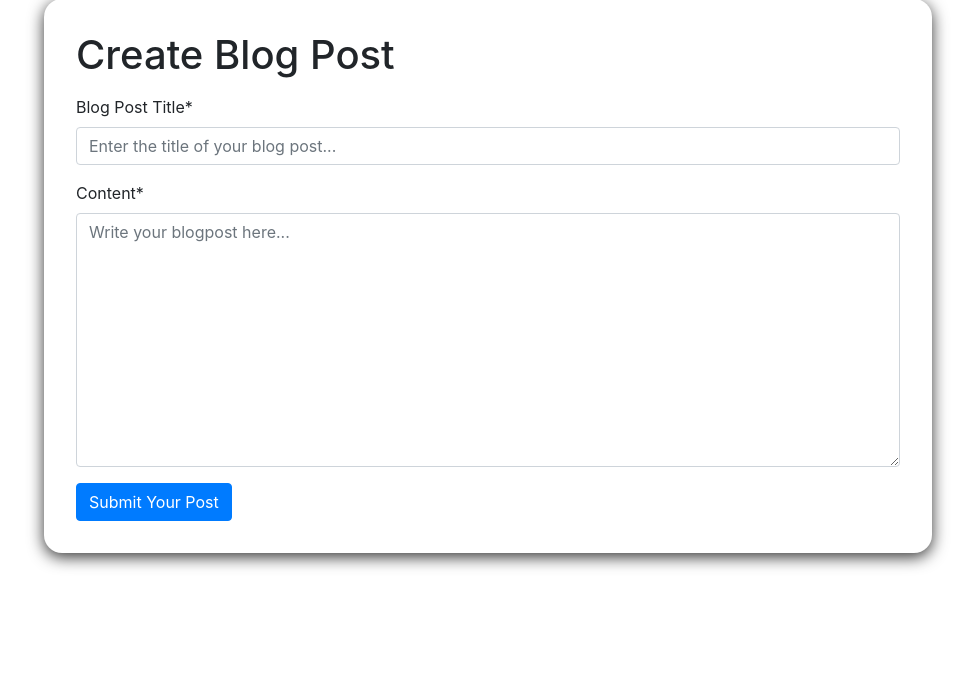
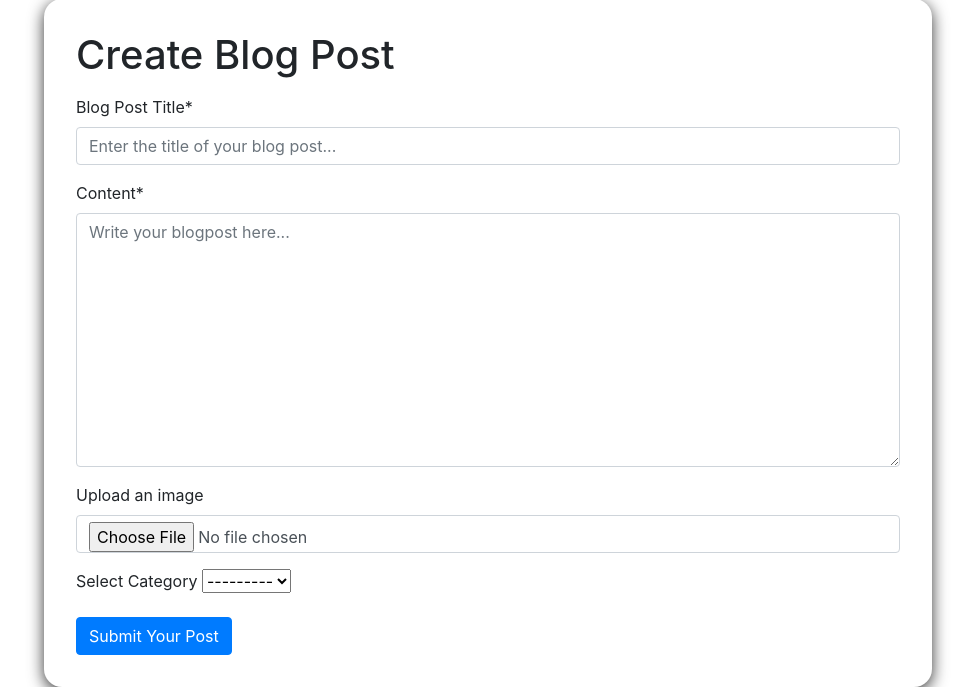
Before and after one commit to tedy-art/BlogPost, a Django app: page /create in a window 1280 px wide. Shown: the part 131-818 px from the top of the page, without its empty margins (152-1127 px from the left). Before the commit the page ends 700 px from the top, so only its background shows below. Run offline with Django 5.2, Linux system fonts and the light colour scheme; data that the repository does not hold is empty; some libraries are stand-ins or nearby versions.

Commit message:
adding all code about category create, add categories to posts

```diff
--- a/posts/forms.py
+++ b/posts/forms.py
@@ -1,4 +1,6 @@
 from django import forms
+from unicodedata import category
+
 from .models import *
 
 class BlogForm(forms.ModelForm):
@@ -18,6 +20,19 @@ class BlogForm(forms.ModelForm):
         })
     )
 
+    image = forms.ImageField(
+        label="Upload an image",
+        required=False,
+        widget=forms.ClearableFileInput()
+    )
+
+    category = forms.ModelChoiceField(
+        queryset=Category.objects.all(),
+        required=False,
+        label="Select Category",
+        widget=forms.Select()
+    )
+
     class Meta:
         model = BlogPost
-        fields = ['title', 'content']
+        fields = ['title', 'content', 'image', 'category']
--- a/posts/models.py
+++ b/posts/models.py
@@ -1,10 +1,20 @@
 from django.db import models
 
 # Create your models here.
+class Category(models.Model):
+    name = models.CharField(max_length=100, unique=True)
+    created_on = models.DateTimeField(auto_now_add=True)
+    modified_on = models.DateTimeField(auto_now=True)
+
+    def __str__(self):
+        return self.name
+
 class BlogPost(models.Model):
     # col_name_in_DB = data type
     title = models.CharField(max_length=100)
     content = models.TextField()
+    category = models.ForeignKey(Category, on_delete=models.SET_NULL, null=True, blank=True)
+    image = models.ImageField(upload_to='image/', blank=True, null=True)
     created_on = models.DateTimeField(auto_now_add=True)
     modified_on = models.DateTimeField(auto_now=True)
 
--- a/posts/static/posts/main.css
+++ b/posts/static/posts/main.css
@@ -82,7 +82,8 @@ body {
     margin-bottom: 16px;
 }
 
-.article{
+.article,
+.article-delete{
     display: flex;
     border-bottom: 1px solid #eee;
     gap: 24px;
@@ -90,9 +91,28 @@ body {
     padding-bottom: 24px;
 }
 
-.article-image{
+.article-delete{
+    background-color: #fffbe6;
+    border: 1px solid #ffe58f;
+    padding: 16px;
+    border-radius: 8px;
+}
+
+.article-image
+.article-image-delete{
     flex: 0 0 180px;
     background-color: lightgray;
+    height: 120px;
+}
+
+.article-image-delete{
+    width: 180px;
+    height: 120px;
+}
+.article-image img,
+.article-image-delete img{
+    object-fit: cover;
+    width: 180px;
     height: 120px;
 }
 
@@ -100,3 +120,23 @@ body {
     color: #888;
     margin-bottom: 10px;
 }
+
+.delete-text{
+    color: red;
+    font-weight: bold;
+}
+
+.article-details{
+    display: flex;
+    flex-direction: row;
+}
+
+.article-dot{
+    margin-left: 8px;
+    color: #888;
+}
+
+.article-category{
+    color: #007bff;
+    margin-left: 8px;
+}
--- a/posts/templates/posts/create.html
+++ b/posts/templates/posts/create.html
@@ -6,7 +6,7 @@
     <div class="topbar">
         <h1 class="title">Create Blog Post</h1>
     </div>
-    <form method="post">
+    <form method="post" enctype="multipart/form-data">
         {% csrf_token %}
         {{ form|crispy }}
         <button type="submit" class="btn btn-primary">Submit Your Post</button>
--- a/posts/templates/posts/delete.html
+++ b/posts/templates/posts/delete.html
@@ -10,7 +10,11 @@
             <h2>{{ blog.title }}</h2>
             <div class="article-date">{{ blog.created_on|date:"F j, Y" }}</div>
             <p>{{ blog.content|truncatechars:200 }}</p>
-            <div class="article-image-delete"></div>
+            <div class="article-image-delete">
+                {% if blog.image %}
+                    <img src="{{ blog.image.url }}">
+                {% endif %}
+            </div>
         </div>
     </div>
     <form method="post">
--- a/posts/templates/posts/edit.html
+++ b/posts/templates/posts/edit.html
@@ -4,7 +4,7 @@
 <div class="main-container">
     <h1>Edit Blog Post</h1>
 
-    <form method="POST">
+    <form method="POST" enctype="multipart/form-data">
         {% csrf_token %}
 
         {{ form.as_p }}
--- a/posts/views.py
+++ b/posts/views.py
@@ -1,4 +1,6 @@
 from django.shortcuts import render, redirect
+from unicodedata import category
+
 from .forms import BlogForm
 from .models import BlogPost
 
@@ -18,15 +20,20 @@ def blogposts(request):
 
 def create(request):
     form = BlogForm()
+
     if request.method == "POST":
-        form = BlogForm(request.POST)
+        form = BlogForm(request.POST, request.FILES)
         if form.is_valid():
             title = form.cleaned_data['title']
             content = form.cleaned_data['content']
+            image = form.cleaned_data['image']
+            category = form.cleaned_data['category']
 
             blog = BlogPost(
                 title = title,
-                content = content
+                content = content,
+                image = image,
+                category = category
             )
             blog.save()
 
@@ -41,7 +48,7 @@ def edit(request, pk):
     form = BlogForm(instance=blog)
 
     if request.method=='POST':
-        form = BlogForm(request.POST, instance=blog)
+        form = BlogForm(request.POST, request.FILES, instance=blog)
         if form.is_valid():
             form.save()
             return redirect('home')
@@ -53,6 +60,7 @@ def edit(request, pk):
 
 def delete(request, pk):
     blog = BlogPost.objects.get(id = pk)
+
     if request.method == 'POST':
         blog.delete()
         return redirect('home')
```
Also changed, not shown: posts/templates/posts/home.html (+12 -2 lines), media/image/AB.jpg (added), media/image/Djangorunserver.png (added), media/image/OIP.jpg (added), media/image/dev-to-uploads.webp (added), media/image/how-to-start-a-blog.webp (added), media/image/lern_web_dj.webp (added), media/image/mistake_dj_img.avif (added), posts/migrations/0002_blogpost_image.py (added), posts/migrations/0003_category_blogpost_category.py (added).
